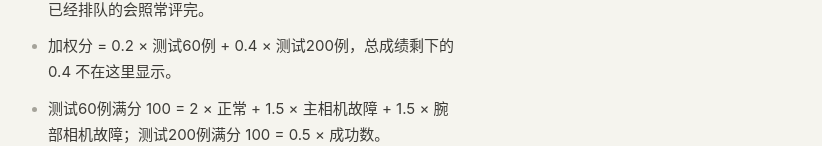
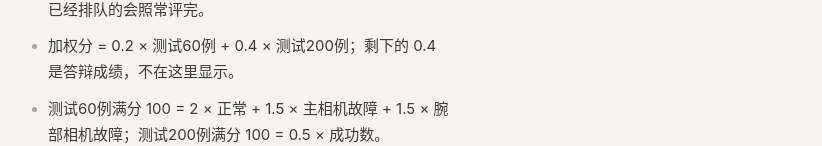
Before and after one commit to bw1000/bw1000-leaderboard, a plain HTML site: page index.html in a window 1280 px wide. Shown: the part 571-717 px from the top of the page, without its empty margins (228-1050 px from the left). Drawn offline with Linux system fonts and the light colour scheme; a web font is replaced by a local one.

Commit message:
page: the remaining 0.4 is the defence score

```diff
--- a/index.html
+++ b/index.html
@@ -87,7 +87,7 @@ td.o { color: var(--muted); font-size: 13.5px; }
       <ul>
         <li id="r-limit">每队评测次数有限，排行榜取最好的一次；被拒收和平台出错的不算次数。</li>
         <li id="r-deadline">截止时间以平台收到提交的时间为准，截止前已经排队的会照常评完。</li>
-        <li>加权分 = 0.2 × 测试60例 + 0.4 × 测试200例，总成绩剩下的 0.4 不在这里显示。</li>
+        <li>加权分 = 0.2 × 测试60例 + 0.4 × 测试200例；剩下的 0.4 是答辩成绩，不在这里显示。</li>
         <li>测试60例满分 100 = 2 × 正常 + 1.5 × 主相机故障 + 1.5 × 腕部相机故障；测试200例满分 100 = 0.5 × 成功数。</li>
       </ul>
     </div>
```
